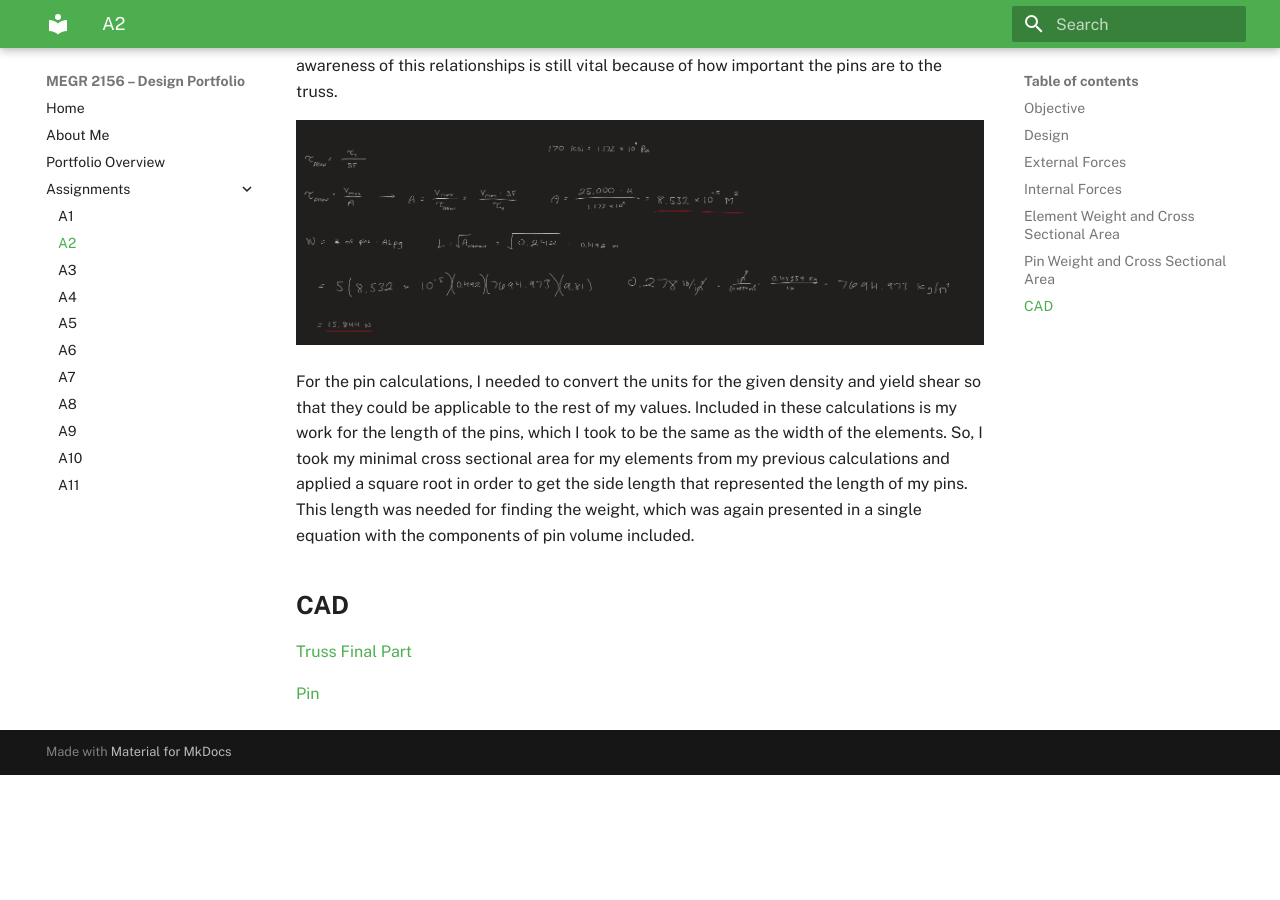
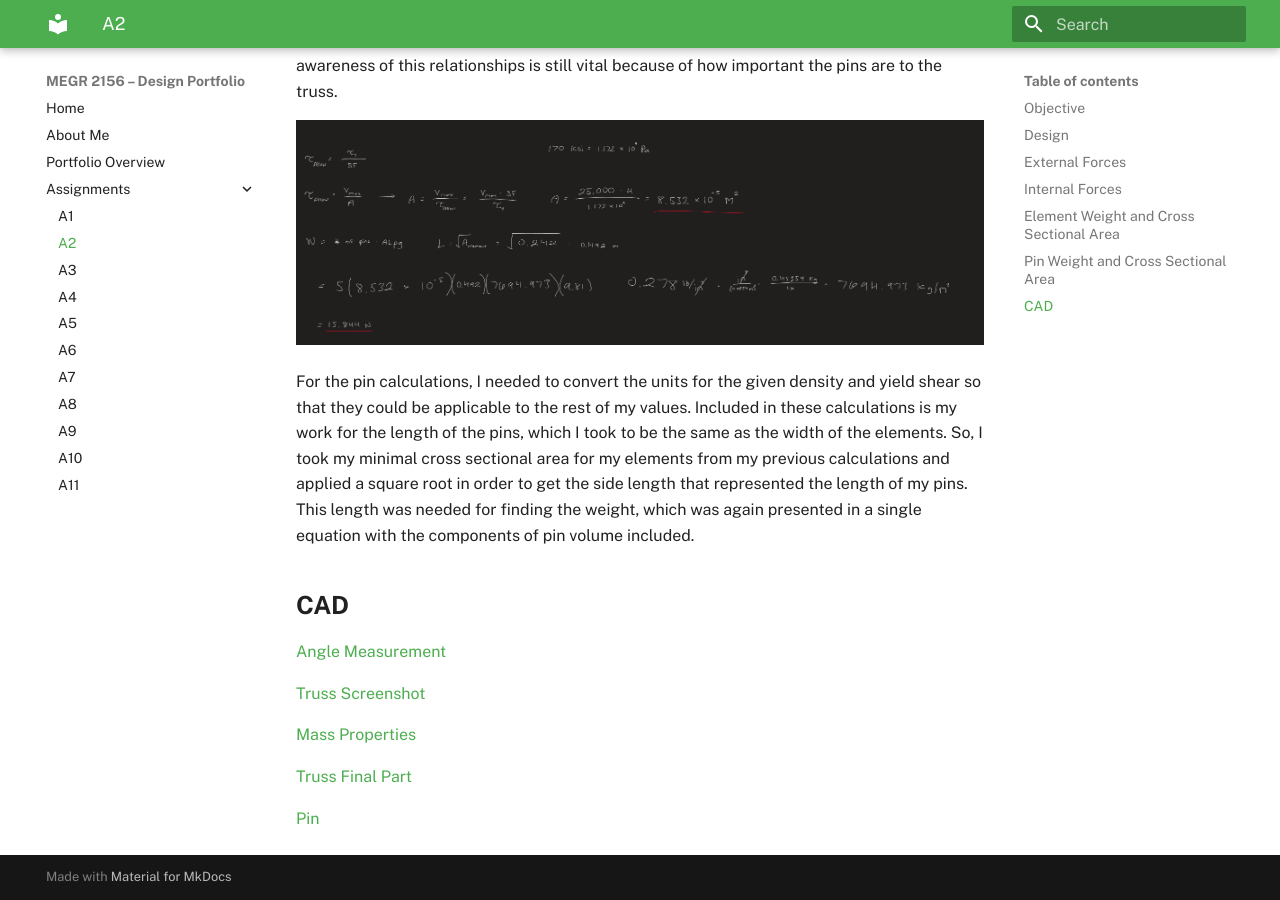
Before and after one commit to Jmswanchara/megr2156-portfolio, an MkDocs documentation site: the page built from docs/assignments/A02/index.md, in a window 1280 px wide and 900 px high, scrolled down 4739 px. Built offline with MkDocs 1.6.1 and Material for MkDocs 9.7.7, drawn with Linux system fonts in a browser that asks for light colours; before the commit the page ends 5514 px from its top, so only the background shows below that.

Commit message:
Update index.md with CAD images and links
Added images and links for angle measurement, truss screenshot, and mass properties.

```diff
--- a/docs/assignments/A02/index.md
+++ b/docs/assignments/A02/index.md
@@ -54,6 +54,12 @@ For the pin calculations, I needed to convert the units for the given density an
 
 ## **CAD**
 
+[Angle Measurement](Angle_Measurement.png)
+
+[Truss Screenshot](Truss_screenshot.png)
+
+[Mass Properties](Mass_Properties.png)
+
 [Truss Final Part](trussfinal.prt.1)
 
 [Pin](pin_a02_part.prt.1)
```
